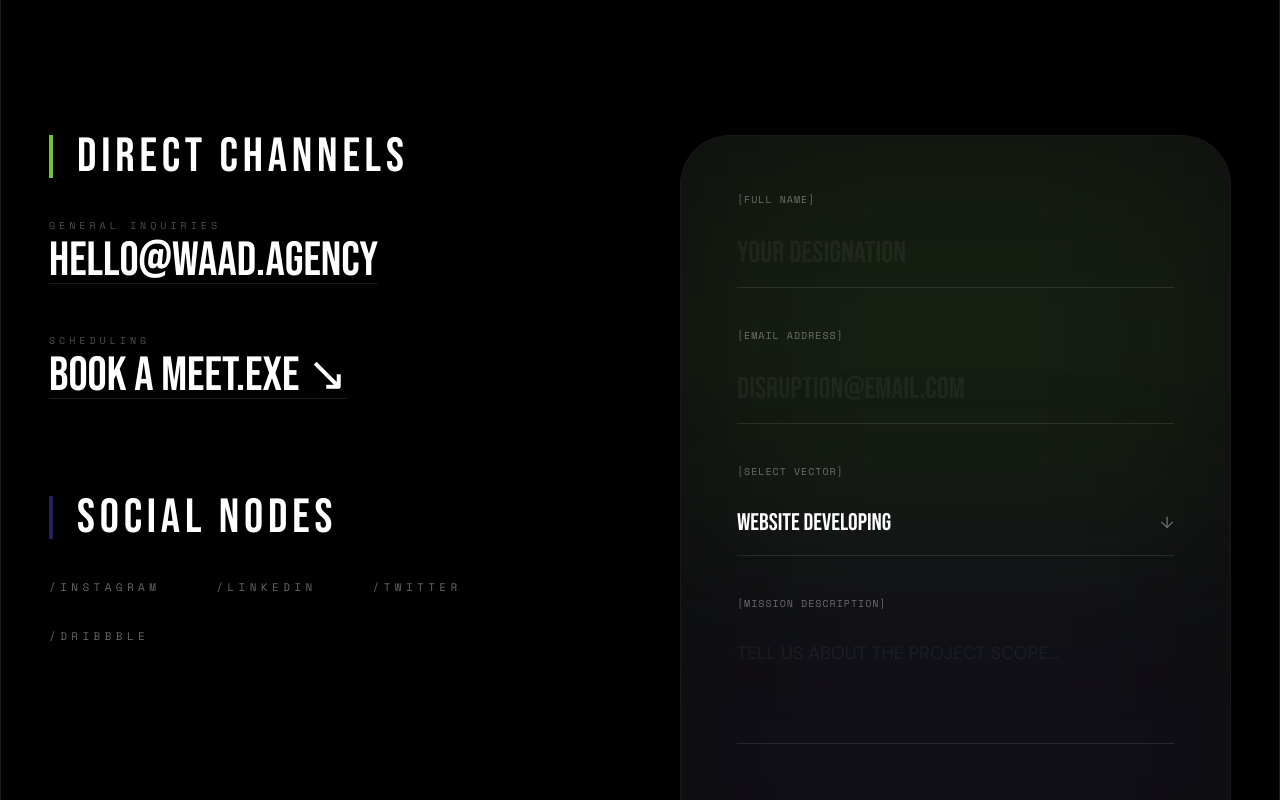
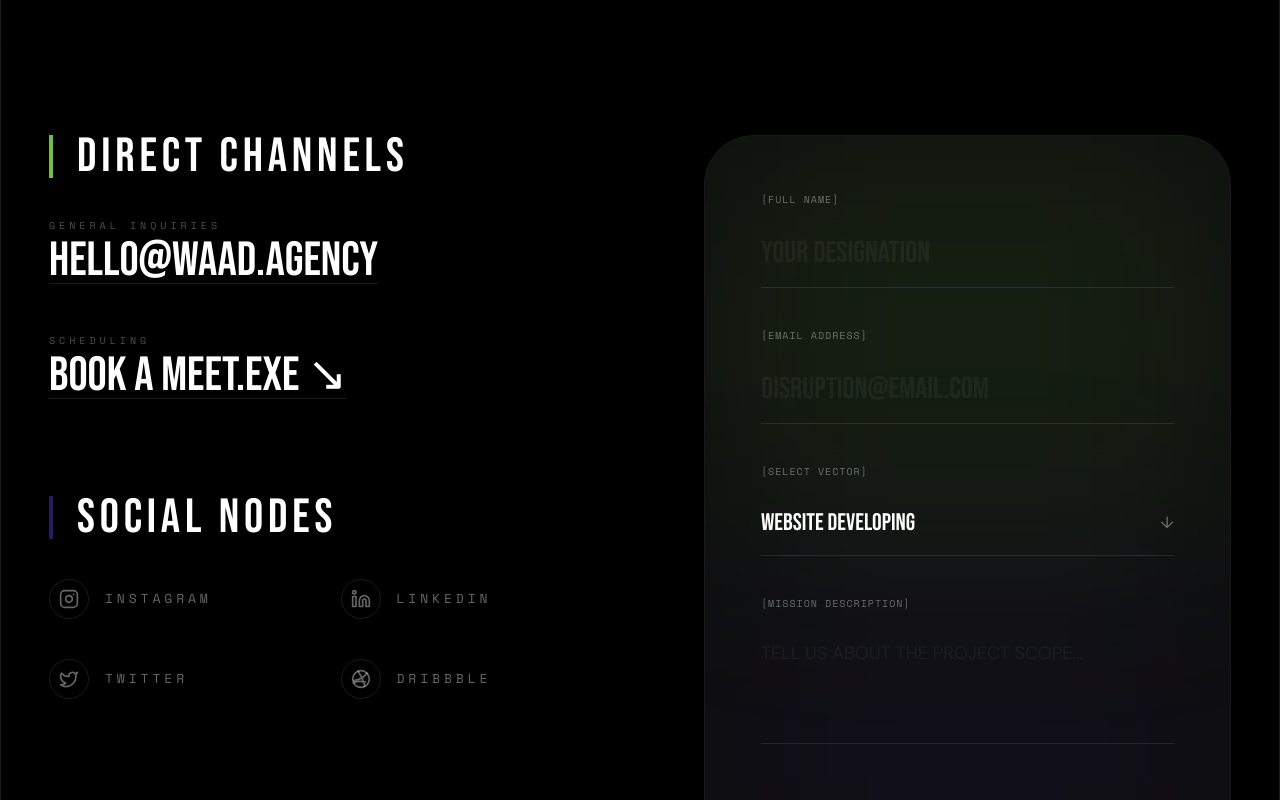
Before and after one commit to MVVYSHNAV/waad-website, a Next.js app: page /contact in a window 1280 px wide. Shown: the part 680-1480 px from the top of the page. Built offline with nearby package versions, Linux system fonts and the light colour scheme.

Commit message:
style: final polish to hero imagery, social icons, and subpage alignment

```diff
--- a/app/contact/page.tsx
+++ b/app/contact/page.tsx
@@ -30,7 +30,7 @@ export default function Contact() {
           </p>
         </div>
 
-        <div className="grid grid-cols-1 lg:grid-cols-2 gap-20 w-full mt-10 items-start">
+        <div className="grid grid-cols-1 lg:grid-cols-2 gap-24 xl:gap-32 w-full mt-10 items-start">
           {/* Left Column: Direct Contact */}
           <div className="flex flex-col gap-24 reveal active [animation-delay:0.3s]">
             <div className="flex flex-col gap-10">
@@ -57,10 +57,20 @@ export default function Contact() {
               <h3 className="font-bebas text-5xl text-white tracking-widest uppercase border-l-4 border-blue/40 pl-6">
                 SOCIAL NODES
               </h3>
-              <div className="flex flex-wrap gap-x-14 gap-y-8">
-                {["INSTAGRAM", "LINKEDIN", "TWITTER", "DRIBBBLE"].map(sm => (
-                  <a key={sm} href="#" className="font-mono text-[11px] uppercase tracking-[0.4em] text-white/40 hover:text-lime transition-colors">
-                    /{sm}
+              <div className="grid grid-cols-2 gap-x-14 gap-y-10">
+                {[
+                  { name: "INSTAGRAM", icon: <svg width="20" height="20" viewBox="0 0 24 24" fill="none" stroke="currentColor" strokeWidth="2" strokeLinecap="round" strokeLinejoin="round"><rect x="2" y="2" width="20" height="20" rx="5" ry="5"></rect><path d="M16 11.37A4 4 0 1 1 12.63 8 4 4 0 0 1 16 11.37z"></path><line x1="17.5" y1="6.5" x2="17.51" y2="6.5"></line></svg> },
+                  { name: "LINKEDIN", icon: <svg width="20" height="20" viewBox="0 0 24 24" fill="none" stroke="currentColor" strokeWidth="2" strokeLinecap="round" strokeLinejoin="round"><path d="M16 8a6 6 0 0 1 6 6v7h-4v-7a2 2 0 0 0-2-2 2 2 0 0 0-2 2v7h-4v-7a6 6 0 0 1 6-6z"></path><rect x="2" y="9" width="4" height="12"></rect><circle cx="4" cy="4" r="2"></circle></svg> },
+                  { name: "TWITTER", icon: <svg width="20" height="20" viewBox="0 0 24 24" fill="none" stroke="currentColor" strokeWidth="2" strokeLinecap="round" strokeLinejoin="round"><path d="M22 4s-.7 2.1-2 3.4c1.6 10-9.4 17.3-18 11.6 2.2.1 4.4-.6 6-2C3 15.5.5 9.6 3 5c2.2 2.6 5.6 4.1 9 4-.9-4.2 4-6.6 7-3.8 1.1 0 3-1.2 3-1.2z"></path></svg> },
+                  { name: "DRIBBBLE", icon: <svg width="20" height="20" viewBox="0 0 24 24" fill="none" stroke="currentColor" strokeWidth="2" strokeLinecap="round" strokeLinejoin="round"><circle cx="12" cy="12" r="10"></circle><path d="M8.56 2.75c4.37 6.03 6.02 9.42 8.03 17.72m2.54-15.38c-3.72 4.49-6.18 7.08-15.26 8.67m13.29 1.89c-4.37-1.13-7.43-1.46-13.46.36"></path></svg> }
+                ].map((sm, i) => (
+                  <a key={i} href="#" className="flex items-center gap-4 group">
+                    <div className="w-10 h-10 rounded-full border border-white/10 flex items-center justify-center text-white/40 group-hover:text-lime group-hover:border-lime transition-all duration-300">
+                      {sm.icon}
+                    </div>
+                    <span className="font-mono text-[13px] uppercase tracking-[0.3em] text-white/40 group-hover:text-white transition-colors">
+                      {sm.name}
+                    </span>
                   </a>
                 ))}
               </div>
--- a/components/Hero.tsx
+++ b/components/Hero.tsx
@@ -253,11 +253,11 @@ export default function Hero() {
       <div className="absolute inset-0 z-0 pointer-events-none overflow-hidden">
         <div ref={heroImageRef} className="relative w-full h-full transform-gpu">
           <Image
-            src="/hero_woman.png"
-            alt="Creative Model"
+            src="/hero_main.webp"
+            alt="Vibrant Creative Studio"
             fill
             priority
-            className="object-cover scale-110 filter grayscale opacity-40 md:opacity-50 mix-blend-screen"
+            className="object-cover scale-110 filter grayscale-50 opacity-60 md:opacity-70 mix-blend-screen transition-all duration-1000 hover:grayscale-0"
           />
           {/* Edge Fade Gradients */}
           <div className="absolute inset-0 bg-gradient-to-b from-[#060608] via-transparent to-[#060608] opacity-80" />
```
Also changed, not shown: public/hero_main.webp (added).
